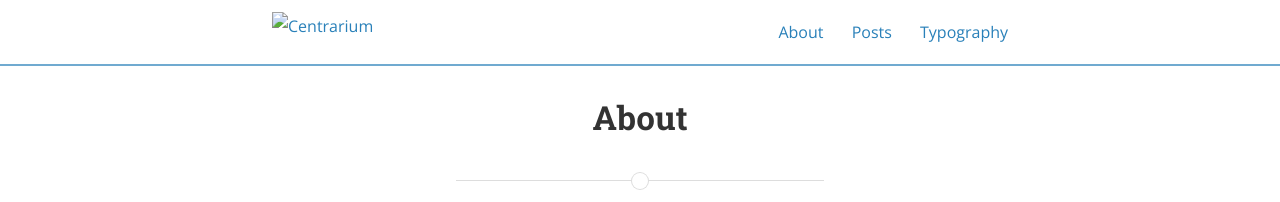
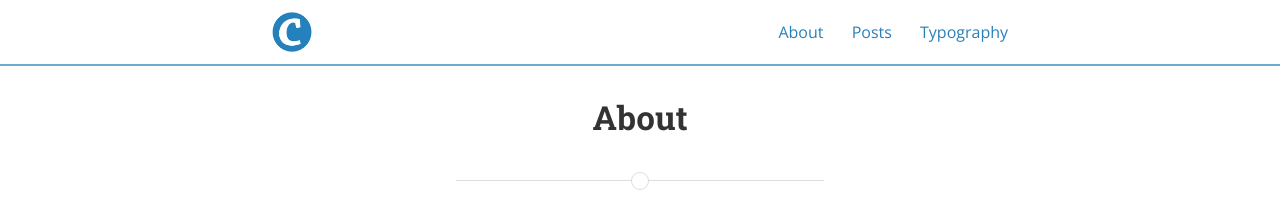
Before and after one commit to Dark0096/Dark0096.github.io, a Jekyll site: the page built from about.md, in a window 1280 px wide. Shown: the top 202 px of the page. Built offline with Jekyll 4.4.1, drawn with Linux system fonts in a browser that asks for light colours; nearby versions of some CDN libraries.

Commit message:
Modify config file

```diff
--- a/_config.yml
+++ b/_config.yml
@@ -20,8 +20,8 @@ description: >
 # root of your server.
 baseurl: "" # the subpath of your site, e.g. /blog/
 url: "https://dark0096.github.io" # the base hostname & protocol for your site
-cover: "assets/header_image.jpg"
-logo: "assets/logo.png"
+cover: "/assets/header_image.jpg"
+logo: "/assets/logo.png"
 
 # Build settings
 markdown: kramdown
```
